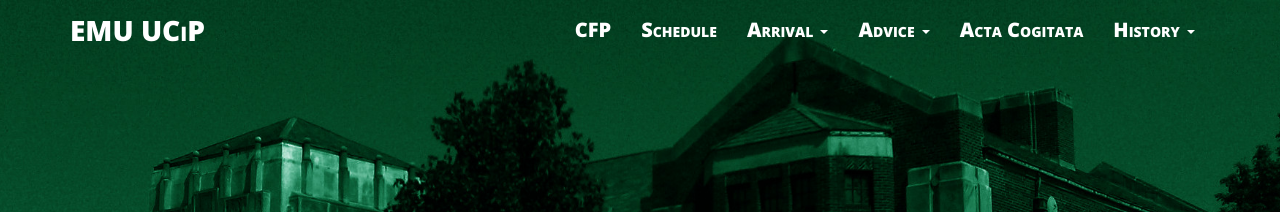
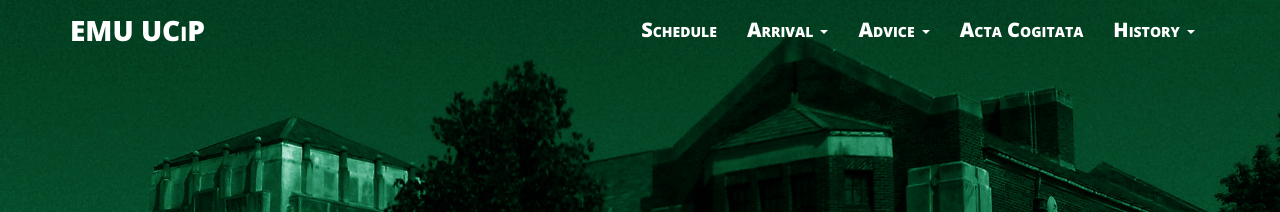
Before and after one commit to ucip/ucip.github.io, a Jekyll site: the page built from index.html, in a window 1280 px wide. Shown: the top 212 px of the page. Built offline with Jekyll 4.4.1, drawn with Linux system fonts in a browser that asks for light colours; nearby versions of some CDN libraries.

Commit message:
removing cfp link

```diff
--- a/_includes/header.html
+++ b/_includes/header.html
@@ -16,7 +16,7 @@
       <!-- Collect the nav links, forms, and other content for toggling -->
       <div class="collapse navbar-collapse" id="main-navbar-collapse-1">
         <ul class="nav navbar-nav navbar-right">
-          <li><a href="{{ site.baseurl }}/cfp/">CFP</a></li>
+          <!--<li><a href="{{ site.baseurl }}/cfp/">CFP</a></li>-->
           <li><a href="{{ site.baseurl }}/schedule/">Schedule</a></li>
           <li class="dropdown"><a href="#" class="dropdown-toggle" data-toggle="dropdown" role="button" aria-haspopup="true" aria-expanded="false">Arrival <span class="caret"></span></a>
             <ul class="dropdown-menu">
```
